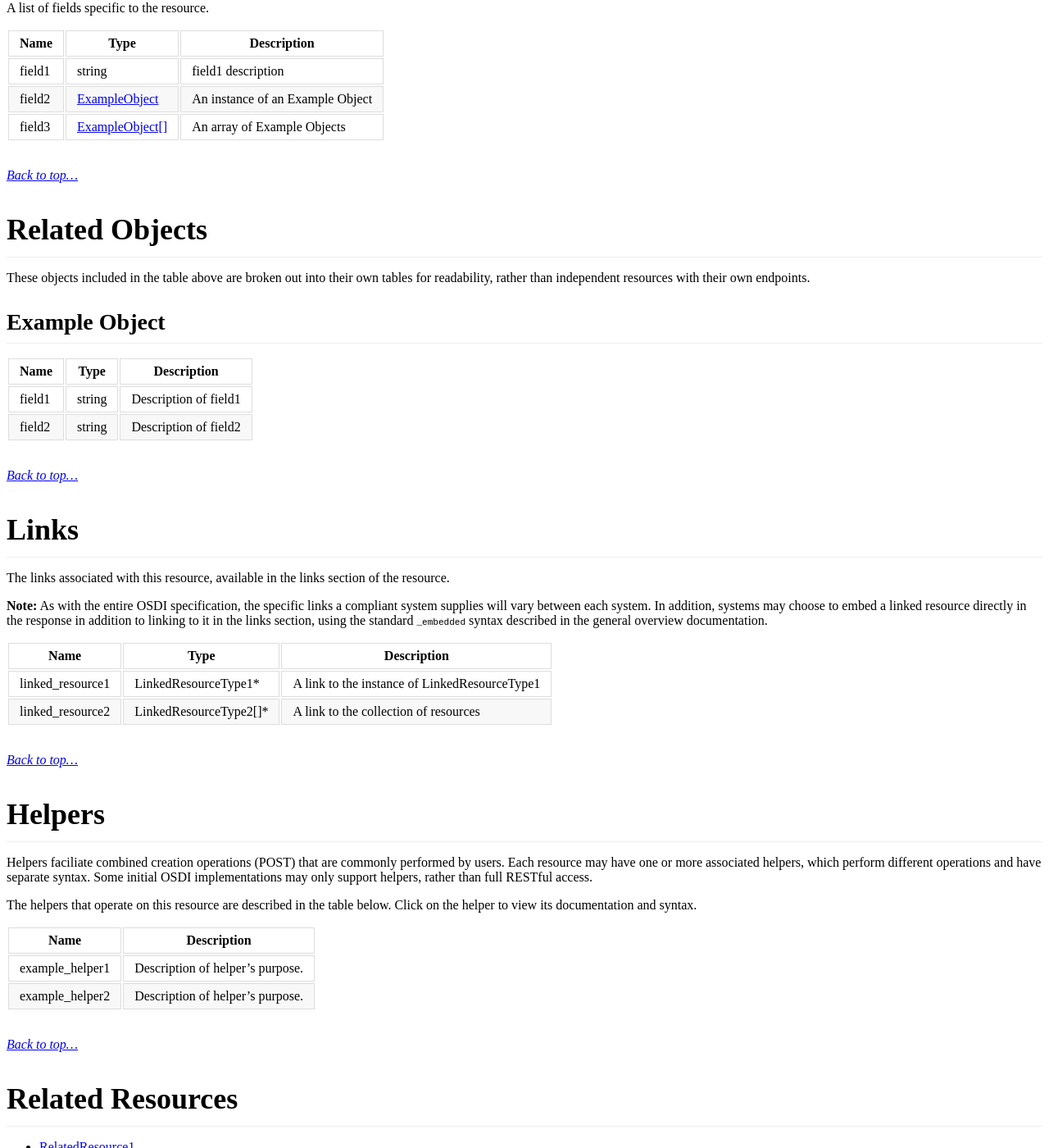
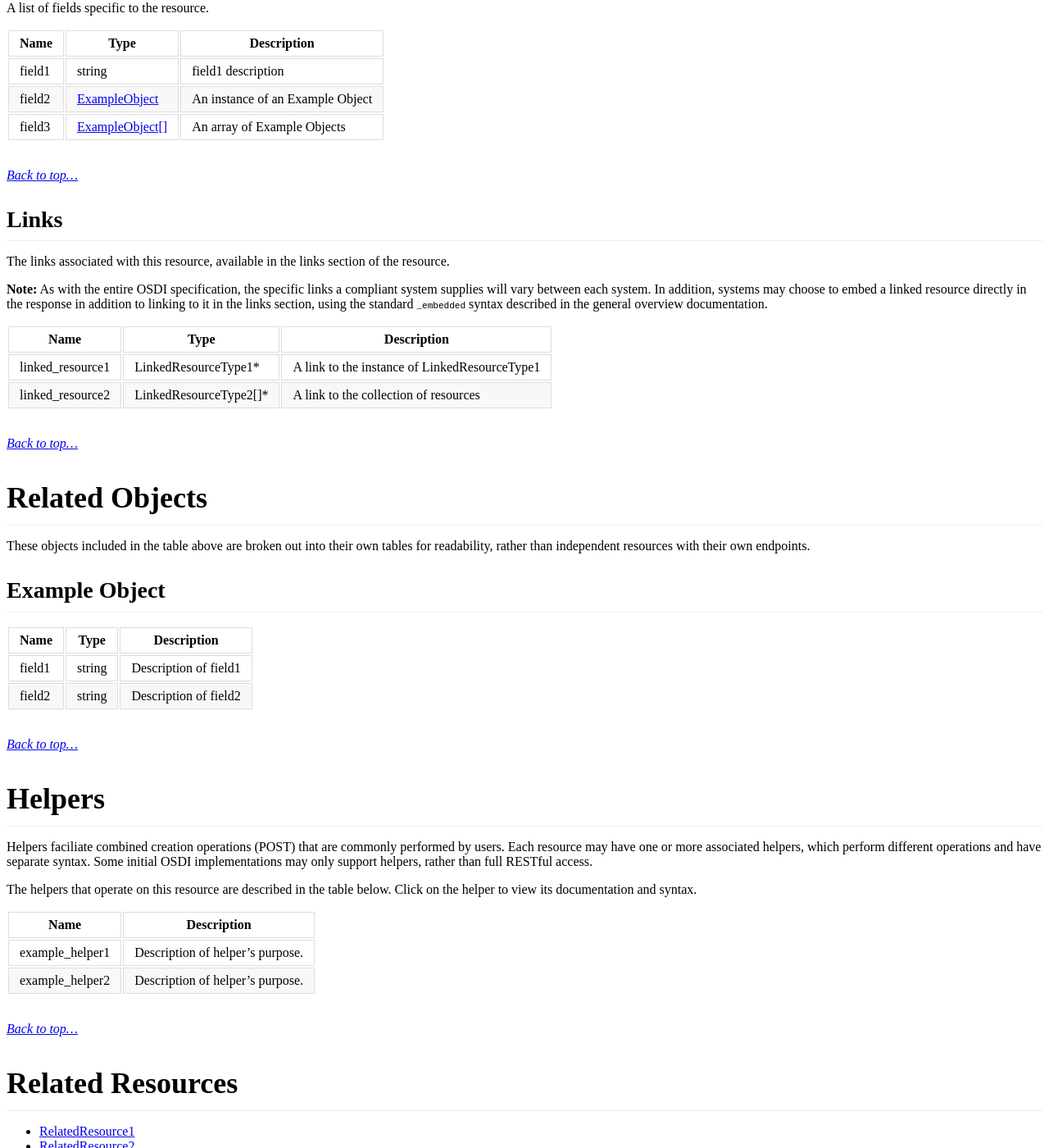
Before and after one commit to opensupporter/osdi-docs, a Jekyll site: the page built from resource-template.md, in a window 1280 px wide and 1400 px high, scrolled down 1282 px. Shown: the whole window at 82% size. Built offline with Jekyll 4.4.1, drawn with Linux system fonts in a browser that asks for light colours; a style sheet for code colours, icons or effects is not loaded; some of the changed lines change nothing that is shown.

Commit message:
moving around order to match navigation up top
links then related objects

```diff
--- a/resource-template.md
+++ b/resource-template.md
@@ -44,6 +44,16 @@ A list of fields specific to the resource.
 
 _[Back to top...](#)_
 
+## Links
+
+{% include links_intro.md %}
+
+|Name          	|Type		|Description
+|-----------    |-----------|--------------
+|linked_resource1		|LinkedResourceType1*  |A link to the instance of LinkedResourceType1
+|linked_resource2		|LinkedResourceType2[]*  |A link to the collection of resources
+
+_[Back to top...](#)_
 
 # Related Objects
 
@@ -55,18 +65,6 @@ These objects included in the table above are broken out into their own tables f
 |-----------    |-----------|--------------
 |field1      |string       |Description of field1
 |field2      |string       |Description of field2
-
-_[Back to top...](#)_
-
-
-# Links
-
-{% include links_intro.md %}
-
-|Name          	|Type		|Description
-|-----------    |-----------|--------------
-|linked_resource1		|LinkedResourceType1*  |A link to the instance of LinkedResourceType1
-|linked_resource2		|LinkedResourceType2[]*  |A link to the collection of resources
 
 _[Back to top...](#)_
 
```
